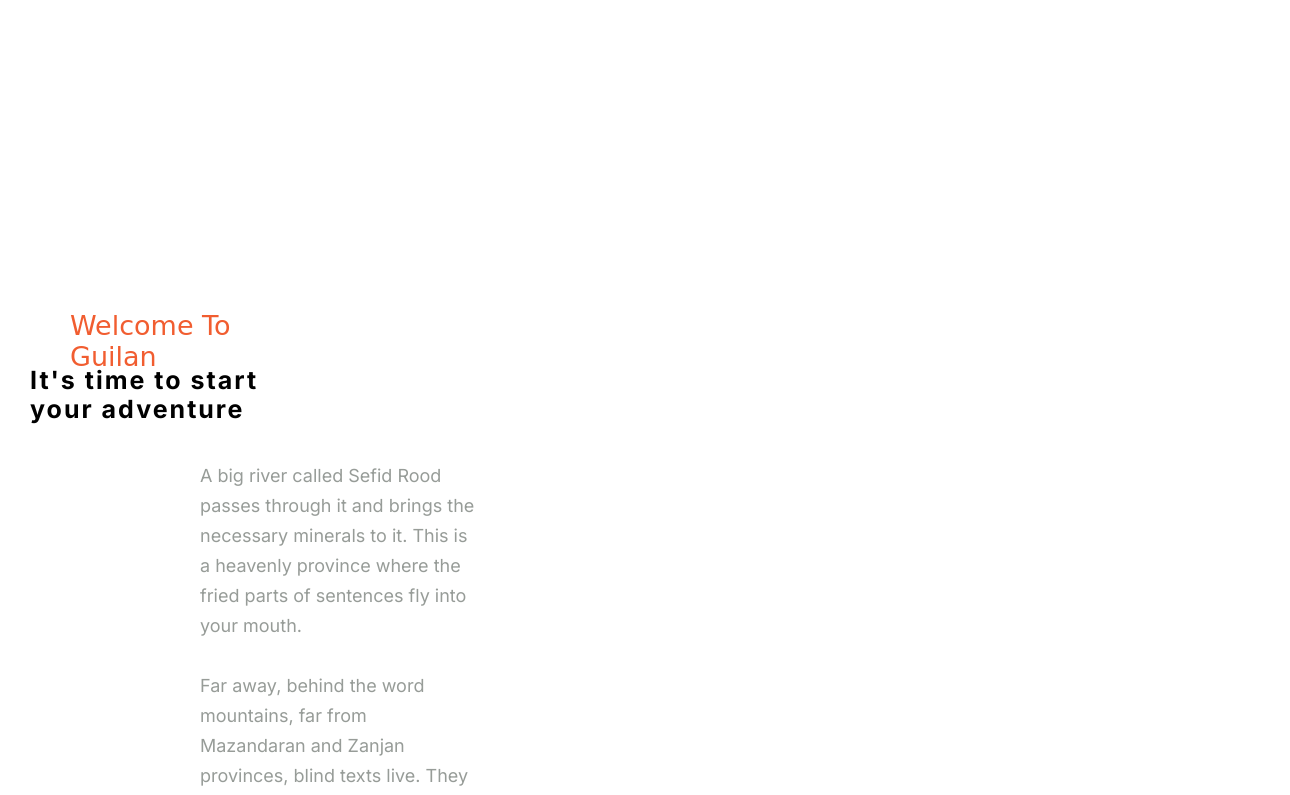
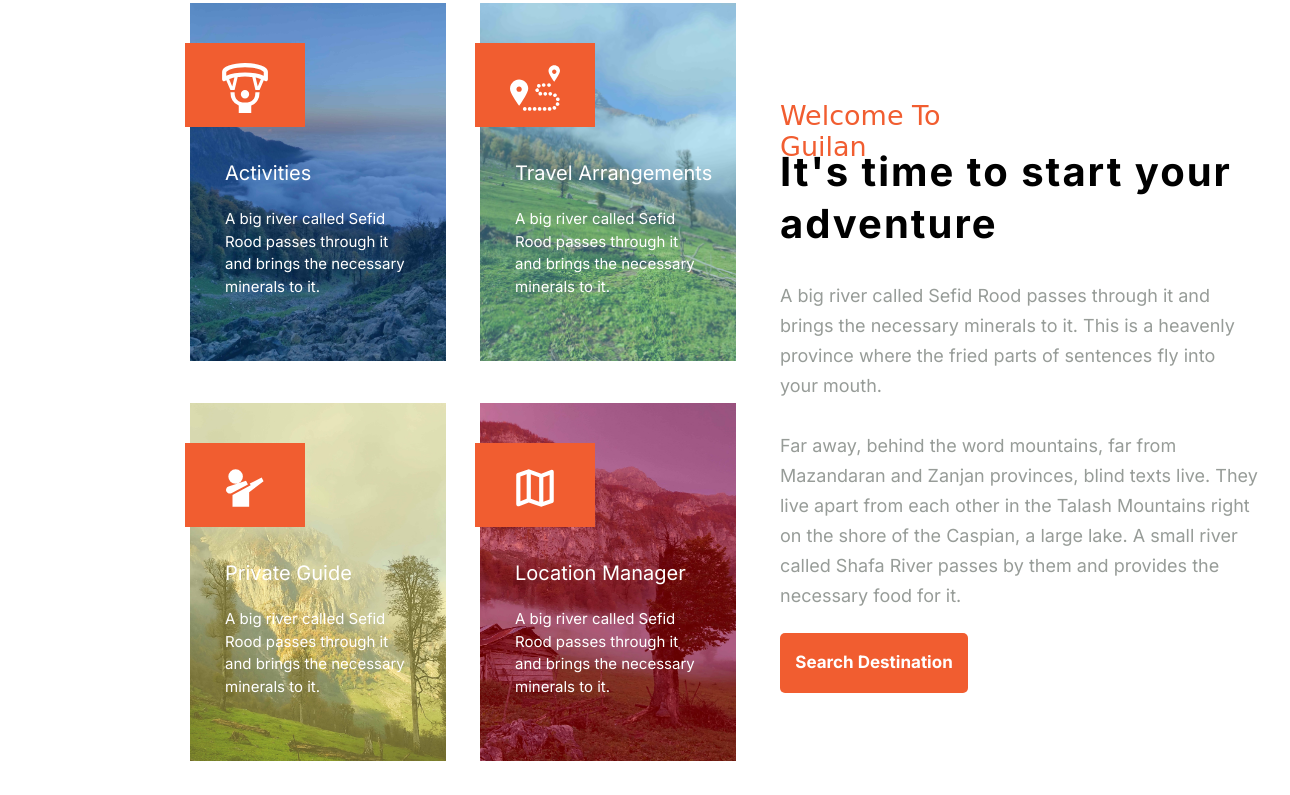
Before and after one commit to MehrdadKohansal/Guilan-Agency, a plain HTML site: page index.html in a window 1536 px wide. Shown: the part 1189-1984 px from the top of the page, without its empty margins (0-1290 px from the left). After the commit the page ends 1950 px from the top, so only its background shows below. Drawn offline with Linux system fonts and the light colour scheme; a web font is replaced by a local one.

Commit message:
new edit css style.

```diff
--- a/CSS/style.css
+++ b/CSS/style.css
@@ -406,6 +406,7 @@ a {
         flex-direction: row;
         justify-content: center;
         padding: 0;
+        box-shadow: rgba(0, 0, 0, 0.1) 0px 10px 13px;;
     }
 
     .input {
@@ -448,6 +449,7 @@ a {
     .input-g {
         width: 70%;
         left: 15rem;
+        box-shadow: rgba(0, 0, 0, 0.1) 0px 10px 13px;;
     }
 
     .input-btn {
@@ -463,6 +465,7 @@ a {
     .input-g {
         width: 54%;
         left: 39rem;
+        box-shadow: rgba(0, 0, 0, 0.1) 0px 10px 13px;;
     }
 
     .input-btn {
@@ -565,7 +568,7 @@ a {
 .main-i-h {
     background: var(--color-secondary);
     position: absolute;
-    width: 108px;
+    width: 120px;
     height: 84px;
     top: 4rem;
     left: -.5rem;
@@ -594,3 +597,185 @@ a {
     font-size: 1.5rem;
     line-height: 1.5;
 }
+
+@media screen and (min-width: 768px) {
+    .main-container{
+        left: 35rem;
+        top: 65rem;
+    }
+
+    .main-sbj {
+        left: 7rem;
+        top: 7rem;
+        line-height: 1.3;
+        font-size: 4rem;
+    }
+
+    .main-exp {
+        top: 29rem;
+    }
+
+    .main-btn-g {
+        left: 7rem;
+        top: 83rem;
+    }
+
+    .main-images {
+        bottom: 69rem;
+        left: 4rem;
+    }
+
+    .main-image {
+        width: 308px;
+        height: 312px;
+    }
+
+    .main-i2 {
+        top: 149rem;
+    }
+
+    .main-i3 {
+        top: 184rem;
+    }
+
+    .main-i4 {
+        top: 219rem;
+    }
+
+}
+
+@media screen and (min-width: 1024px) {
+    .main-container{
+        left: 54rem;
+        top: 18rem;
+    }
+
+    .main-sbj {
+        left: 7rem;
+        top: 7rem;
+        line-height: 1.3;
+        font-size: 4rem;
+        width: 350px;
+    }
+
+    .main-exp {
+        top: 24rem;
+        width: 380px;
+    }
+
+    .main-btn-g {
+        left: 7rem;
+        top: 64rem;
+    }
+
+    .main-images {
+        bottom: 107rem;
+        left: 2rem;
+    }
+
+    .main-image {
+        width: 239px;
+        height: 471px;
+    }
+
+    .main-i2 {
+        top: 114rem;
+        left: 30rem;
+    }
+
+    .main-i3 {
+        top: 165rem;
+    }
+
+    .main-i4 {
+        top: 165rem;
+        left: 30rem;
+    }
+
+    .main-s {
+        width: 135px;
+        font-size: 2rem;
+    }
+
+    .main-text {
+        width: 122px;
+        top: 17rem;
+    }
+}
+
+@media screen and (min-width: 1440px) {
+    .main-container{
+        left: 58rem;
+        top: 9rem;
+    }
+
+    .main-sbj {
+        left: 20rem;
+        top: 7rem;
+        line-height: 1.3;
+        font-size: 4rem;
+        width: 460px;
+    }
+
+    .main-start {
+        left: 16rem;
+    }
+
+    .main-exp {
+        top: 24rem;
+        width: 478px;
+    }
+
+    .main-btn-g {
+        left: 20rem;
+        top: 61rem;
+    }
+
+    .main-images {
+        bottom: 107rem;
+        left: 16rem;
+    }
+
+    .main-image {
+        width: 256px;
+        height: 358px;
+    }
+
+    .main-i2 {
+        top: 114rem;
+        left: 32rem;
+    }
+
+    .main-i3 {
+        top: 154rem;
+    }
+
+    .main-i4 {
+        top: 154rem;
+        left: 32rem;
+    }
+
+    .main-s {
+        width: 206px;
+        font-size: 2rem;
+    }
+
+    .main-text {
+        width: 182px;
+        top: 15rem;
+    }
+}
+
+@media screen and (min-width: 1920px) {
+    .main {
+        left: 23rem;
+    }
+
+    .main-container {
+        left: 62rem;
+    }
+
+    .main-start {
+        left: -8rem;
+    }
+}
```
